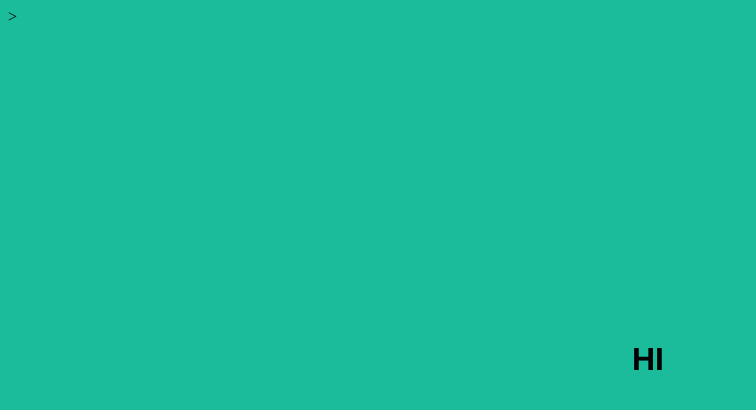
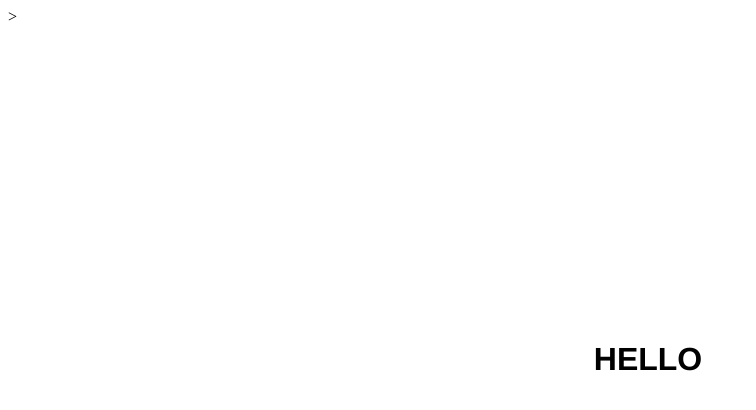
Before and after one commit to Saou/test, a plain HTML site: page index.html in a window 1280 px wide. Shown: the whole page, without its empty margins (0-756 px from the left). Drawn offline with Linux system fonts and the light colour scheme.

Commit message:
HI -> HELLO

```diff
--- a/index.html
+++ b/index.html
@@ -5,9 +5,6 @@
 	<meta charset="utf-8">>
 </head>
 <style type="text/css">
-    body{
-    	background-color:#1abc9c;
-    }
 	h1{
 		position: absolute;
 		top: 40%;
@@ -18,6 +15,9 @@
 	}
 </style>
 <body>
-<h1>HI</h1>
+
+
+
+<h1>HELLO</h1>
 </body>
 </html>
```
